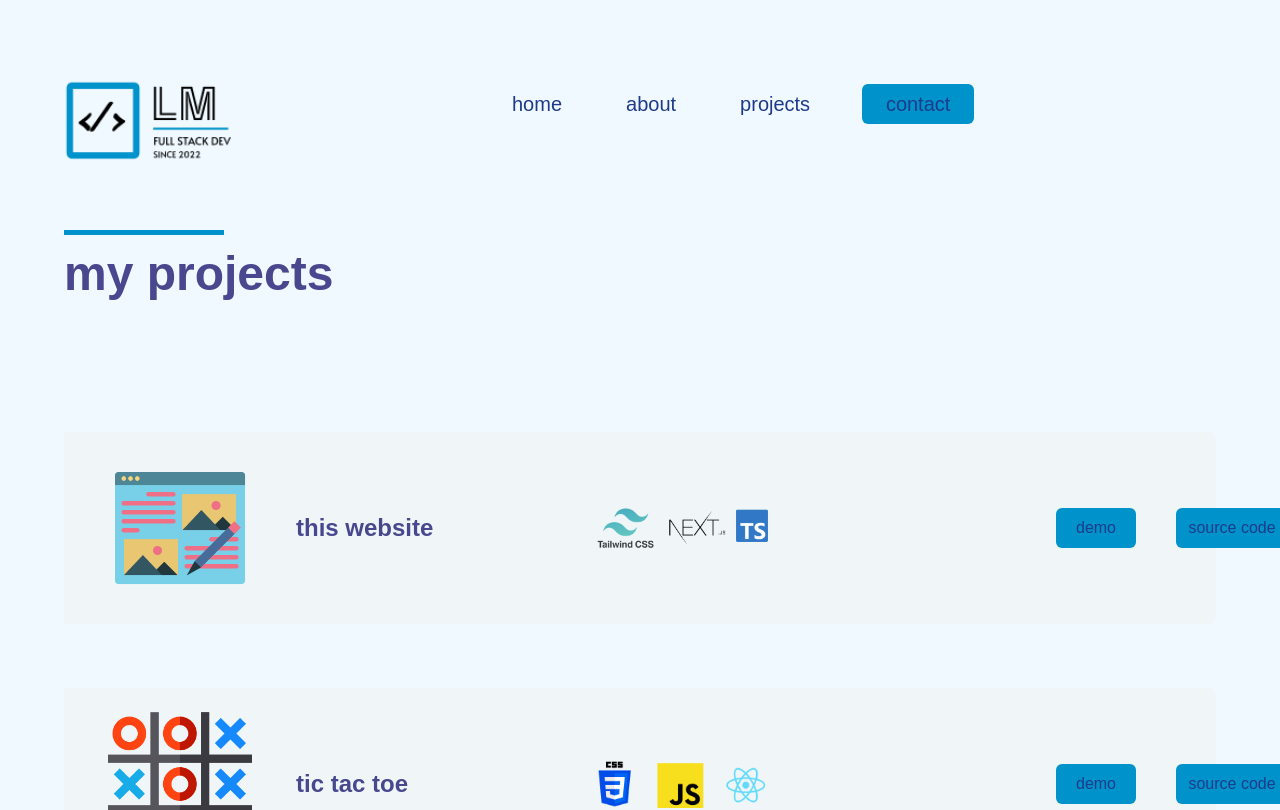
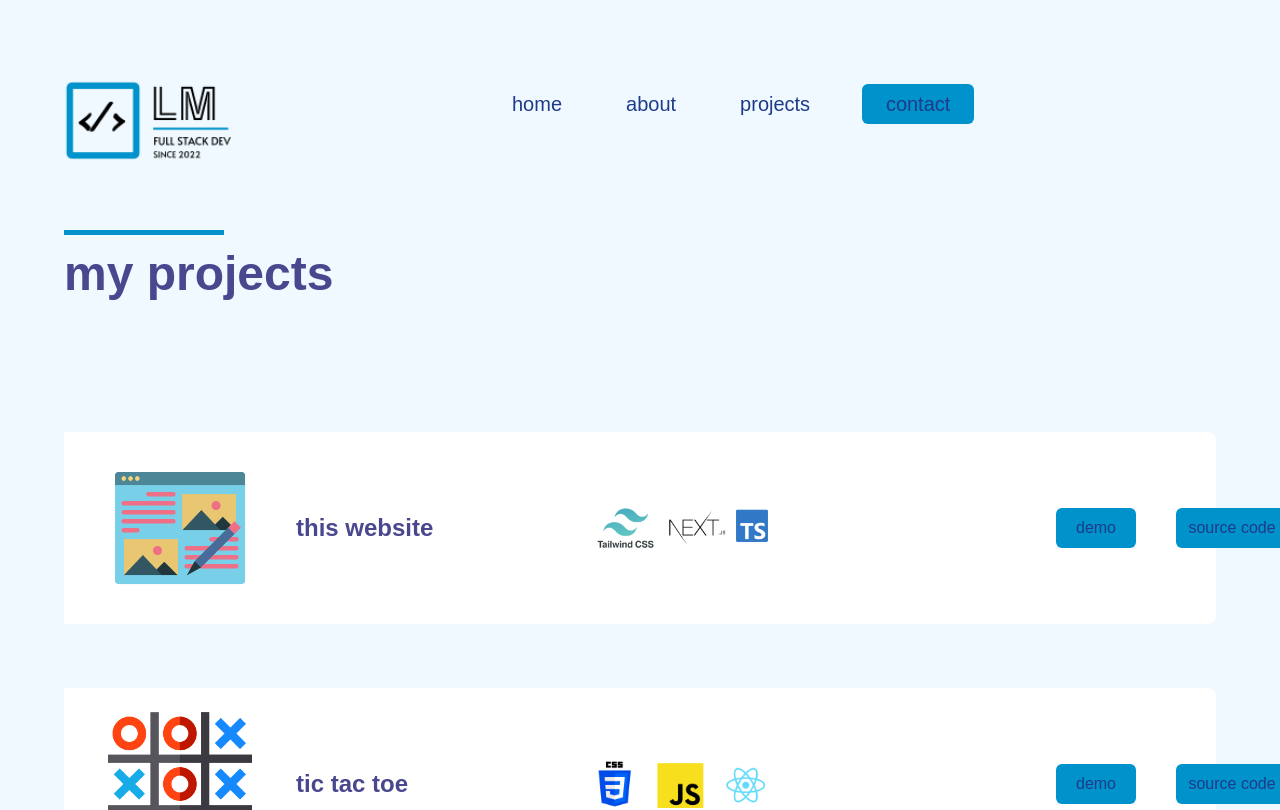
Before and after one commit to Luyanda-Madonsela/porfolio_website, a Next.js app: page /portfolio in a window 1280 px wide. Shown: the top 810 px of the page. Built offline with nearby package versions, Linux system fonts and the light colour scheme.

Commit message:
Projects & expertise background color changes

```diff
--- a/src/components/ExpertisePlaque.tsx
+++ b/src/components/ExpertisePlaque.tsx
@@ -10,7 +10,7 @@ interface ExpertisePlaqueProps {
 const ExpertisePlaque: React.FC<ExpertisePlaqueProps> = ({ imageUrl, headingText, paragraphText }) => {
     return (
         <div>
-            <div className='flex flex-col md:w-48 lg:w-48 xl:w-56 bg-custom-gray rounded-b-lg mb-10 md:mb-28'>
+            <div className='flex flex-col md:w-48 lg:w-48 xl:w-56 bg-white rounded-b-lg mb-10 md:mb-28'>
                 <div className='flex h-3 bg-butt-color'></div>
 
                 <div className='flex flex-col mt-8 p-2 md:m-2 lg:m-2 xl:m-4 relative h-36 md:h-44 md:w-44 lg:h-40 lg:w-44 xl:h-56 xl:w-48 justify-center items-center content-center justify-items-center'>
--- a/src/components/ProjectPlaque.tsx
+++ b/src/components/ProjectPlaque.tsx
@@ -12,7 +12,7 @@ interface ProjectPlaqueProps {
 const ProjectPlaque: React.FC<ProjectPlaqueProps> = ({ mainImage, stackImage, headingText1, headingText2, button1, button2 }) => {
  return (
     <div>
-        <div className='flex flex-row w-full h-72 md:h-40 lg:h-40 xl:h-48  bg-custom-gray rounded-r-lg'>
+        <div className='flex flex-row w-full h-72 md:h-40 lg:h-40 xl:h-48  bg-white rounded-r-lg'>
 
                 <div className='flex w-3 bg-butt-color'></div>
 
```
